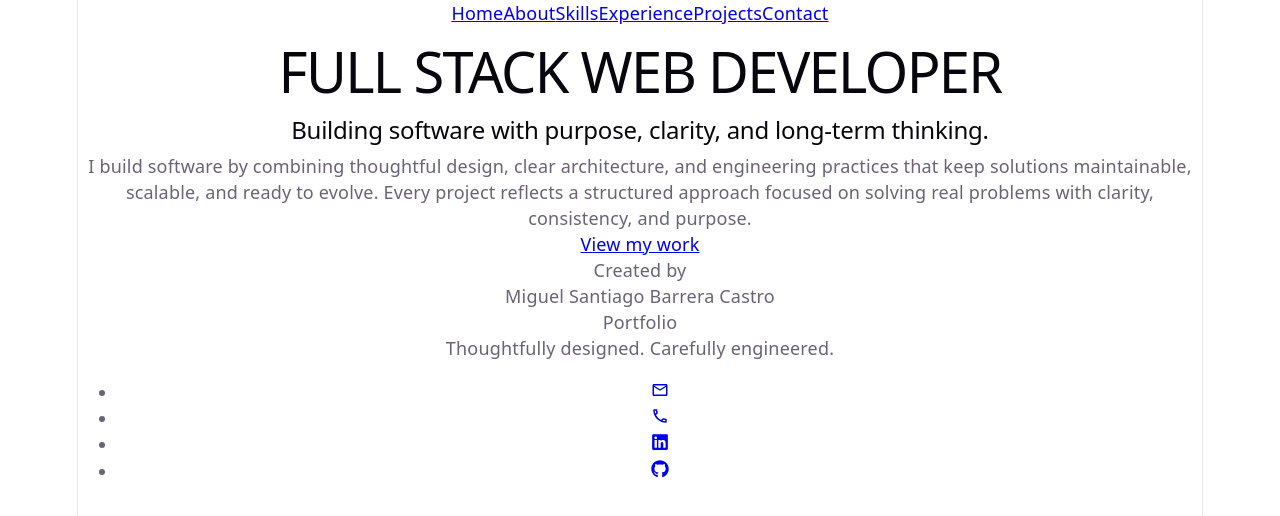
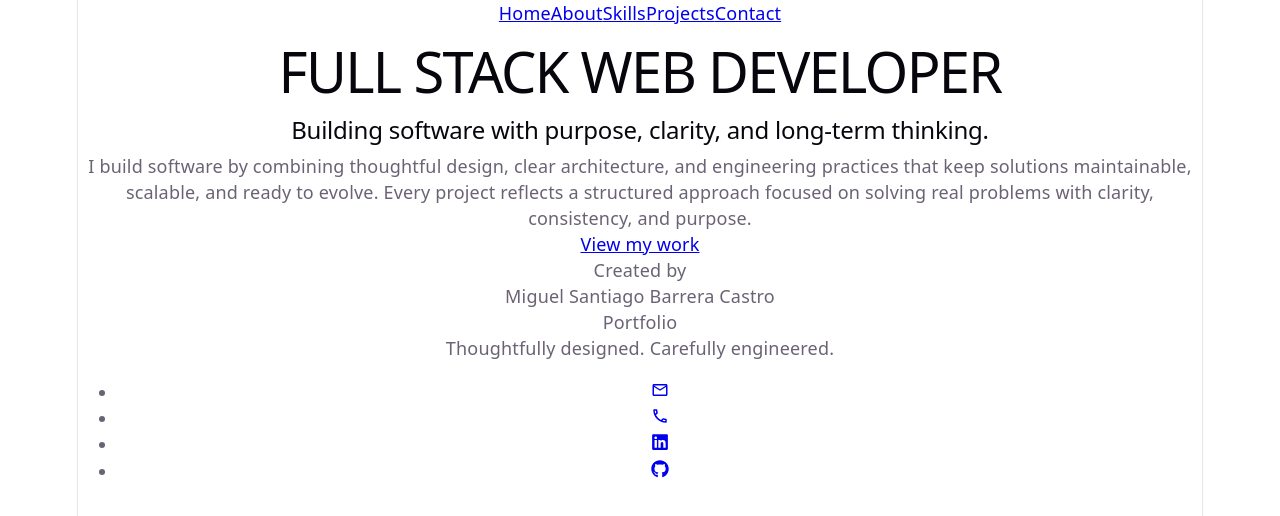
Before and after one commit to Entus01/Portfolio, a React (Vite) app: page / in a window 1280 px wide. Shown: the top 516 px of the page. Built offline with nearby package versions, Linux system fonts and the light colour scheme.

Commit message:
docs(portfolio): align docs and remove experience section

```diff
--- a/src/content/pages.js
+++ b/src/content/pages.js
@@ -9,12 +9,6 @@ export const pages = [
   { id: "home", label: "Home", path: "/", component: Home, index: true },
   { id: "about", label: "About", path: "/about", component: About },
   { id: "skills", label: "Skills", path: "/skills", component: Skills },
-  {
-    id: "experience",
-    label: "Experience",
-    path: "/experience",
-    component: Experience,
-  },
   { id: "projects", label: "Projects", path: "/projects", component: Projects },
   { id: "contact", label: "Contact", path: "/contact", component: Contact },
 ];
--- a/src/pages/Experience/Experience.jsx
+++ /dev/null
@@ -1,5 +0,0 @@
-export default function Experience() {
-    return (
-        <h1>Experience</h1>
-    );
-};
```
Also changed, not shown: src/pages/Experience/Experience.css (deleted), 6 other files (tests, documents, lock files or other folders).
